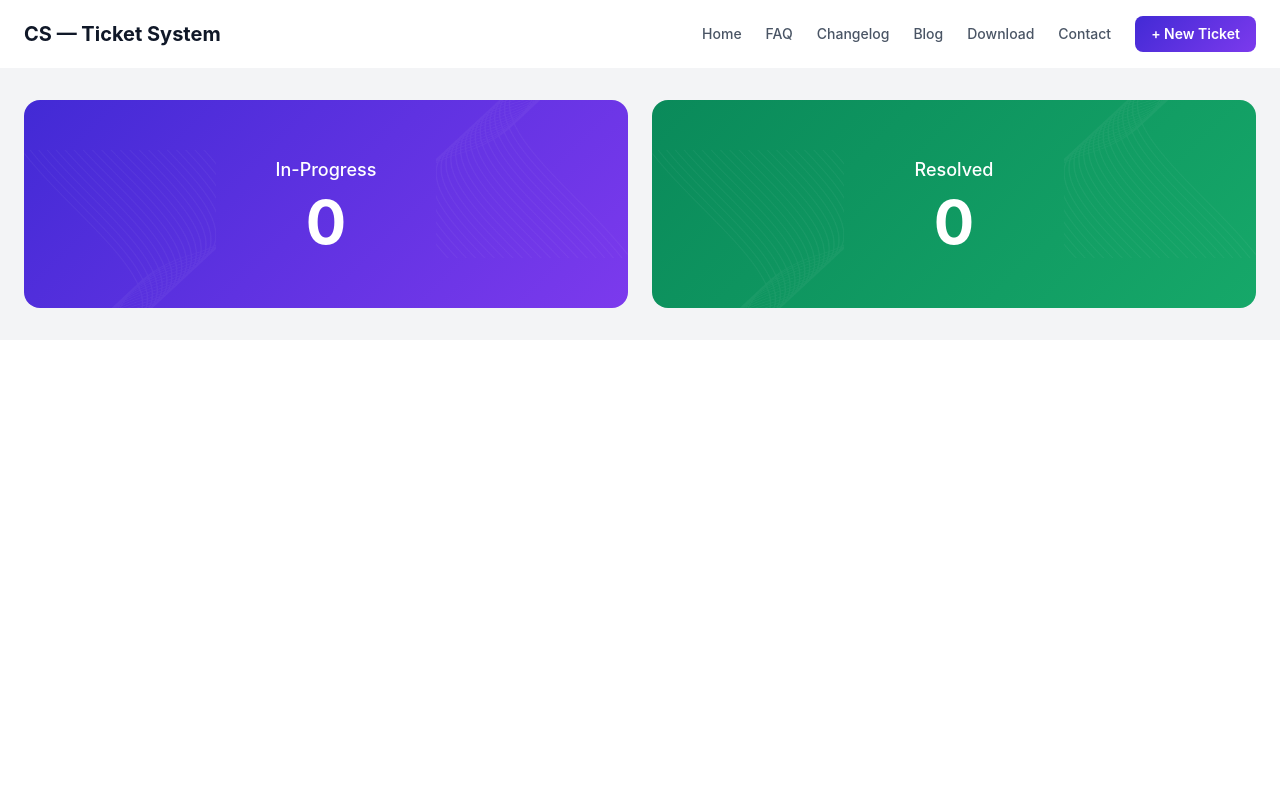
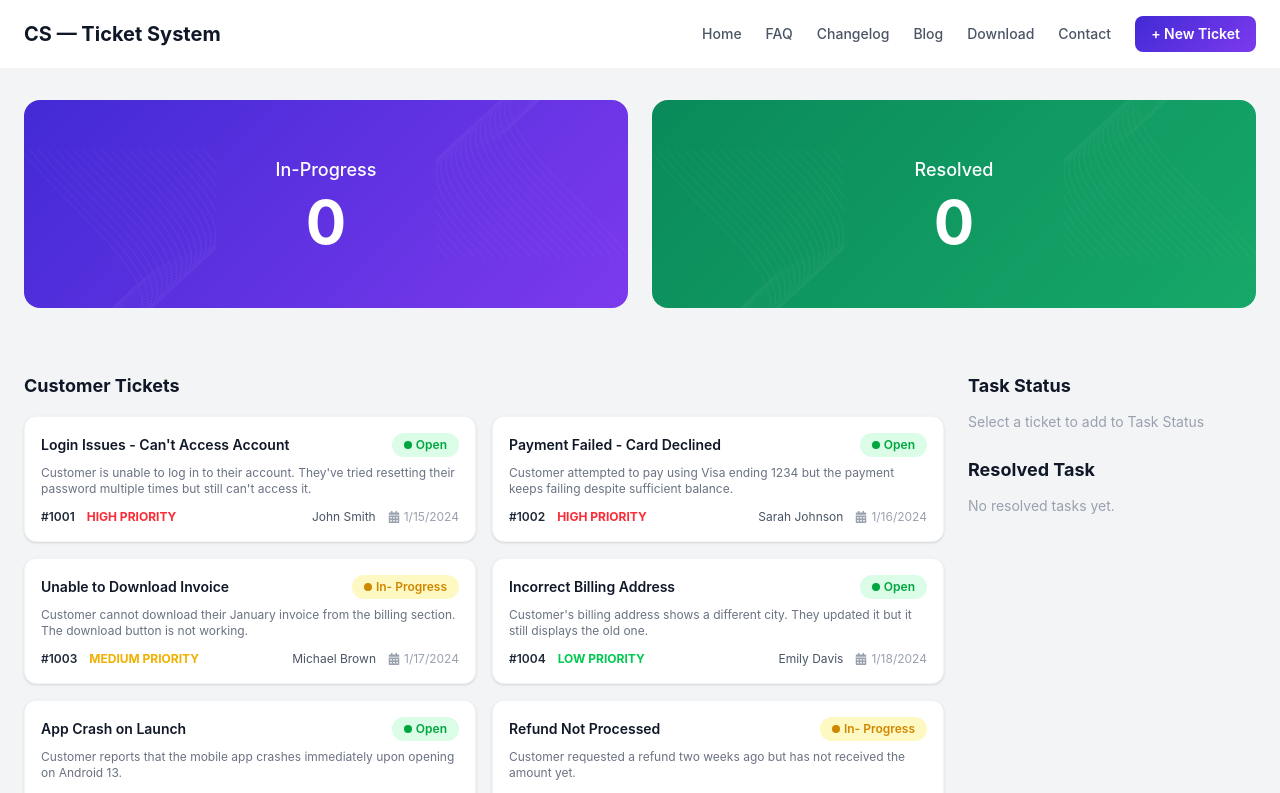
Before and after one commit to yeasir19181015/mission_restart_a02_by_zim, a React (Vite) app: page / in a window 1280 px wide. Shown: the top 793 px of the page. Built offline with nearby package versions, Linux system fonts and the light colour scheme.

Commit message:
task and ticket section added

```diff
--- a/src/components/TaskStatus.jsx
+++ b/src/components/TaskStatus.jsx
@@ -1 +1,63 @@
-export default function TaskStatus() { return <div></div> }
+import { toast } from "react-toastify";
+
+export default function TaskStatus({ taskStatus, resolvedTasks, onComplete }) {
+  const handleComplete = (ticket) => {
+    onComplete(ticket);
+    toast.success("Task completed and resolved!");
+  };
+
+  return (
+    <div className="w-72 shrink-0">
+      {/* Task Status */}
+      <h2 className="text-lg font-bold text-gray-900 mb-3">Task Status</h2>
+
+      {taskStatus.length === 0 ? (
+        <p className="text-sm text-gray-400 mb-6">
+          Select a ticket to add to Task Status
+        </p>
+      ) : (
+        <div className="flex flex-col gap-3 mb-6">
+          {taskStatus.map((ticket) => (
+            <div
+              key={ticket.id}
+              className="bg-white rounded-xl p-4 shadow-sm border border-gray-100"
+            >
+              <p className="text-sm font-semibold text-gray-900 mb-3">
+                {ticket.title}
+              </p>
+              <button
+                className="w-full py-2 rounded-lg text-white text-sm font-semibold cursor-pointer"
+                style={{
+                  background: "linear-gradient(135deg, #059669, #10B981)",
+                }}
+                onClick={() => handleComplete(ticket)}
+              >
+                Complete
+              </button>
+            </div>
+          ))}
+        </div>
+      )}
+
+      {/* Resolved Task */}
+      <h2 className="text-lg font-bold text-gray-900 mb-3">Resolved Task</h2>
+
+      {resolvedTasks.length === 0 ? (
+        <p className="text-sm text-gray-400">No resolved tasks yet.</p>
+      ) : (
+        <div className="flex flex-col gap-3">
+          {resolvedTasks.map((ticket) => (
+            <div
+              key={ticket.id}
+              className="bg-blue-50 rounded-xl p-4"
+            >
+              <p className="text-sm font-semibold text-gray-900">
+                {ticket.title}
+              </p>
+            </div>
+          ))}
+        </div>
+      )}
+    </div>
+  );
+}
--- a/src/components/TicketSection.jsx
+++ b/src/components/TicketSection.jsx
@@ -1 +1,40 @@
-export default function TicketSection() { return <div></div> }
+import TicketCard from "./TicketCard";
+import TaskStatus from "./TaskStatus";
+
+export default function TicketSection({
+  tickets,
+  taskStatus,
+  resolvedTasks,
+  onAddToTask,
+  onComplete,
+}) {
+  return (
+    <div className="px-6 py-8 bg-gray-100">
+      <div className="flex gap-6">
+        {/* Left Side - Customer Tickets */}
+        <div className="flex-1">
+          <h2 className="text-lg font-bold text-gray-900 mb-4">
+            Customer Tickets
+          </h2>
+          <div className="grid grid-cols-2 gap-4">
+            {tickets.map((ticket) => (
+              <TicketCard
+                key={ticket.id}
+                ticket={ticket}
+                taskStatus={taskStatus}
+                onAddToTask={onAddToTask}
+              />
+            ))}
+          </div>
+        </div>
+
+        {/* Right Side - Task Status */}
+        <TaskStatus
+          taskStatus={taskStatus}
+          resolvedTasks={resolvedTasks}
+          onComplete={onComplete}
+        />
+      </div>
+    </div>
+  );
+}
```
